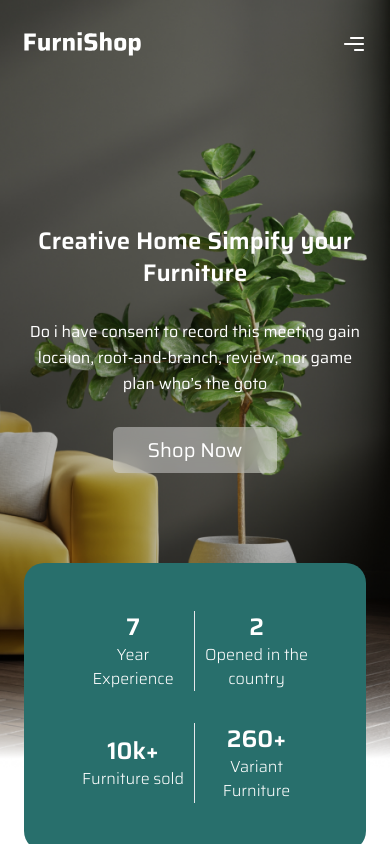
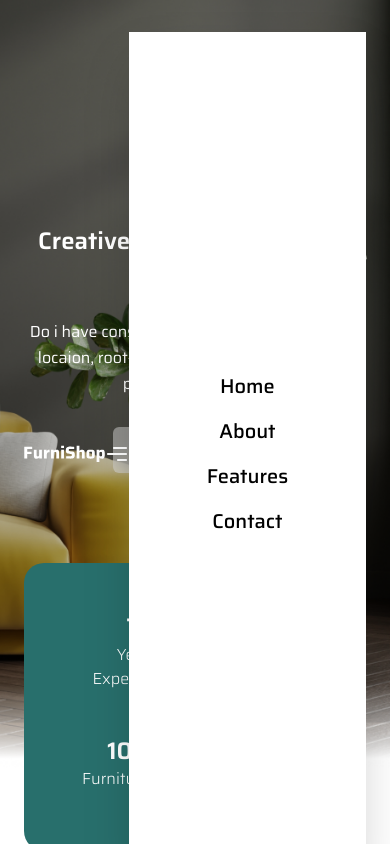
Before and after one commit to Isaiah-Mwinga/Furniture-palace, a React (Create React App) app: page / in a window 390 px wide. Shown: the top 844 px of the page. Built offline with nearby package versions, Linux system fonts and the light colour scheme; the HTML template or start-up script is replaced by a standard one.

Commit message:
furniture palace

```diff
--- a/src/components/Header.js
+++ b/src/components/Header.js
@@ -14,7 +14,7 @@ import NavMobile from './NavMobile';
 
 const Header = () => {
   const [bg, setBg] = useState(false);
-  const [mobileNav, setMobileNave] = useState(false);
+  const [mobileNav, setMobileNav] = useState(false);
   return (
     <header className={`${ bg ? 'bg-primary py-4 lg:py-6' : 'bg-none'} fixed left-0 w-full py-8 z-10 transition-all duration-200`}>
       <div className='container mx-auto'>
@@ -24,7 +24,7 @@ const Header = () => {
             <img className='h-6 lg:h-8' src={Logo} alt='' />
           </a>
           {/*menu icon*/}
-          <div className='text-2xl text-white md:hidden lg:text-3xl cursor-pointer'>
+          <div onClick={() => setMobileNav(!mobileNav)} className='text-2xl text-white md:hidden lg:text-3xl cursor-pointer'>
             {mobileNav ? <CgClose /> : <CgMenuRight />}
           </div>
           {/*nav*/}
@@ -41,6 +41,10 @@ const Header = () => {
               })}
             </ul>
           </nav>
+          {/*nav mobile*/}
+          <div className={`${ mobileNav ? 'left-0' : '-left-full' } md:hidden fixed-bottom-0 w-full max-w-xs h-screen transition-all`}>
+            <NavMobile />
+          </div>
         </div>
       </div>
     </header>
--- a/src/components/NavMobile.js
+++ b/src/components/NavMobile.js
@@ -1,7 +1,22 @@
 import React from 'react';
 
+//import data
+import { navigation } from '../data';
+
 const NavMobile = () => {
-  return <div>NavMobile</div>;
+  return (
+    <div className='bg-white w-full h-full shadow-2xl'>
+      <ul className='text-center h-full flex flex-col items-center justify-center gap-y-4'>
+        {navigation.map((item, index) => {
+          return (
+            <li key={index}>
+              <a className='text-xl font-medium capitalize' href={item.href}>{item.name}</a>
+            </li>
+          )
+        })}
+      </ul>
+    </div>
+  );
 };
 
 export default NavMobile;
```
